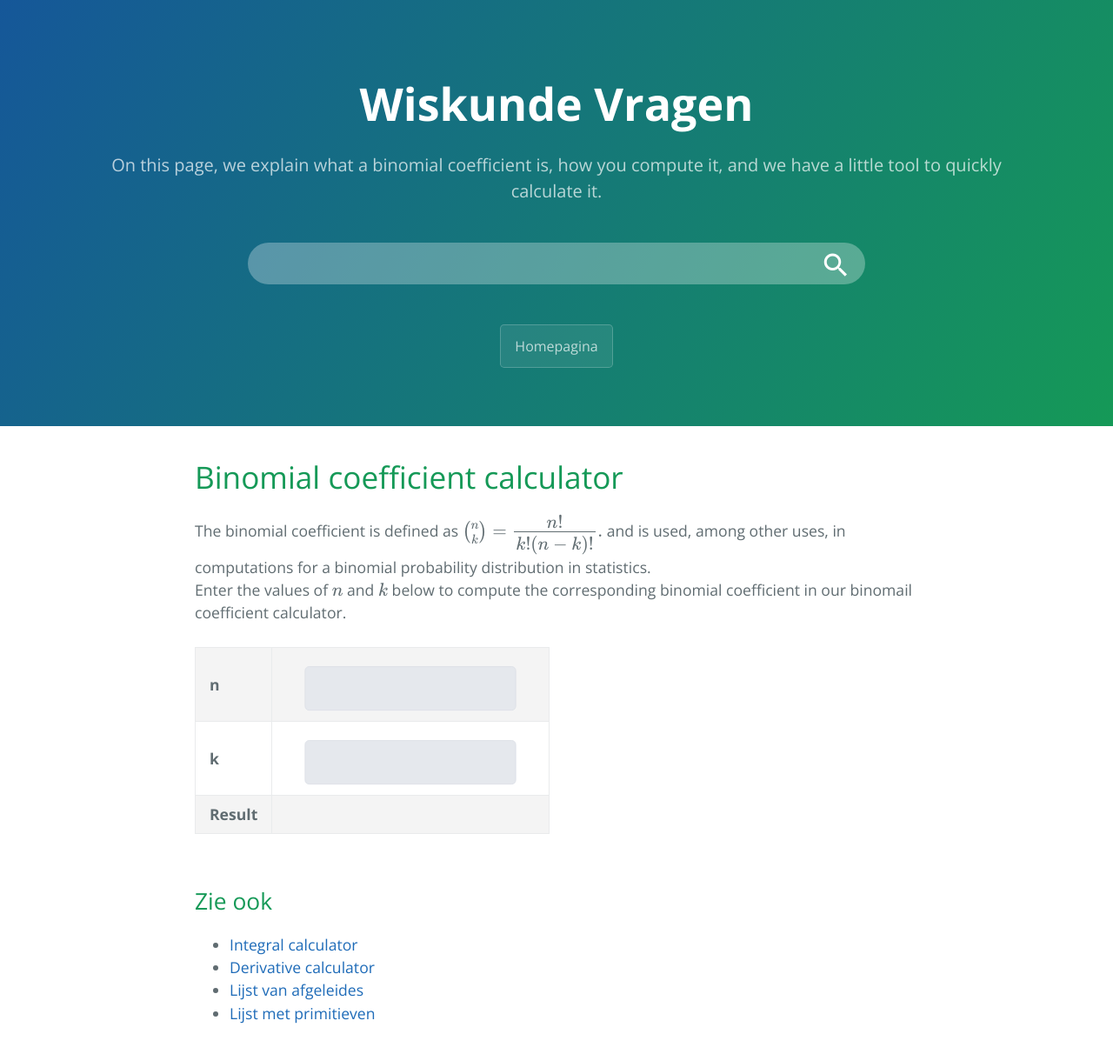
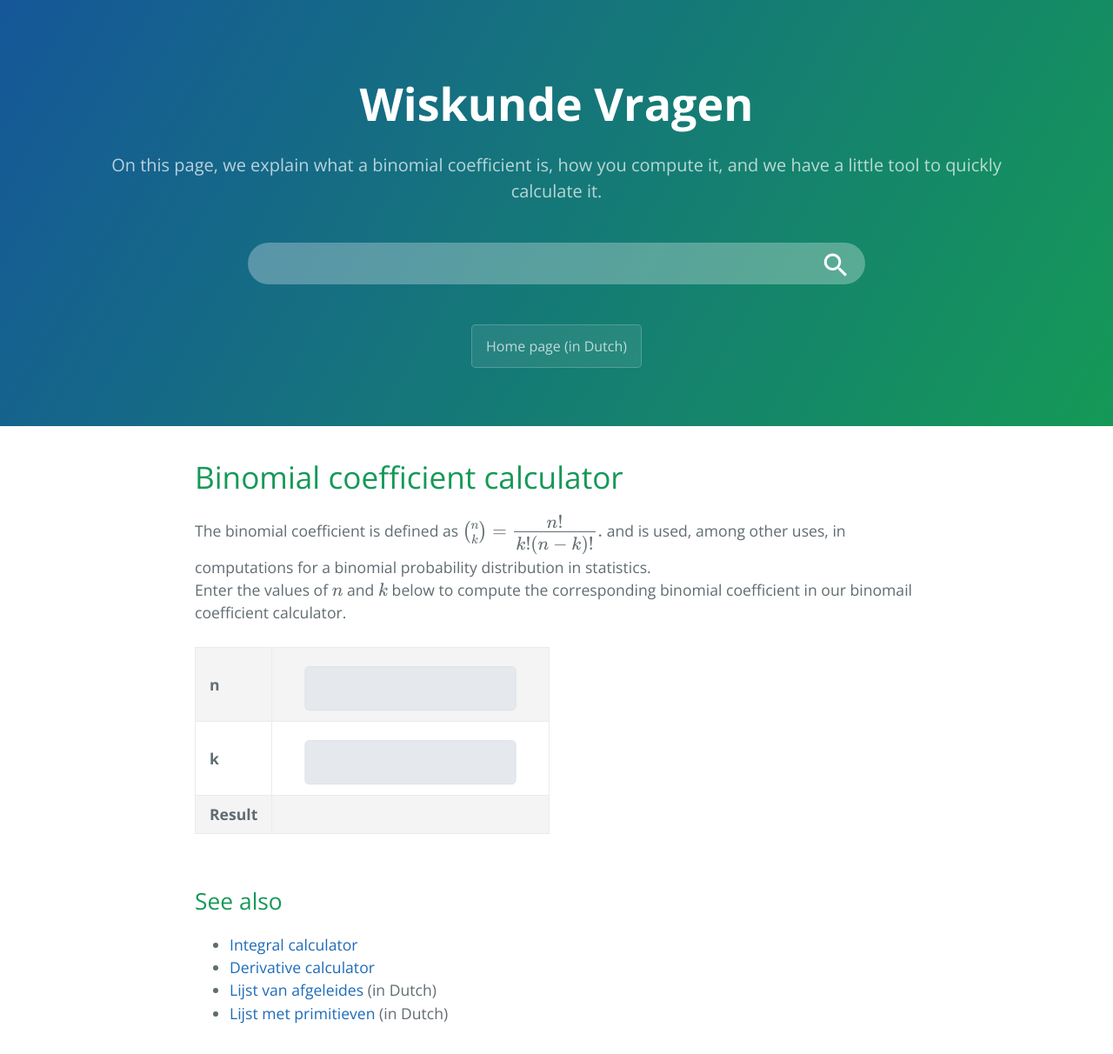
Before and after one commit to wiskundevragen/wiskundevragen.github.io, a Jekyll site: the page built from en/binomial-calculator.html, in a window 1280 px wide. Shown: the whole page at 87% size. Built offline with Jekyll 4.4.1, drawn with Linux system fonts in a browser that asks for light colours; some of the changed lines change nothing that is shown.

Commit message:
fix language tags

```diff
--- a/en/binomial-calculator.html
+++ b/en/binomial-calculator.html
@@ -1,6 +1,7 @@
 ---
 description: "On this page, we explain what a binomial coefficient is, how you compute it, and we have a little tool to
 quickly calculate it."
+lang: en_GB
 title: Binomial coefficient calculator
 see_also: ["en_prim_calc", "en_afg_calc", "afg_lijst", "prim_lijst"]
 ---
```
